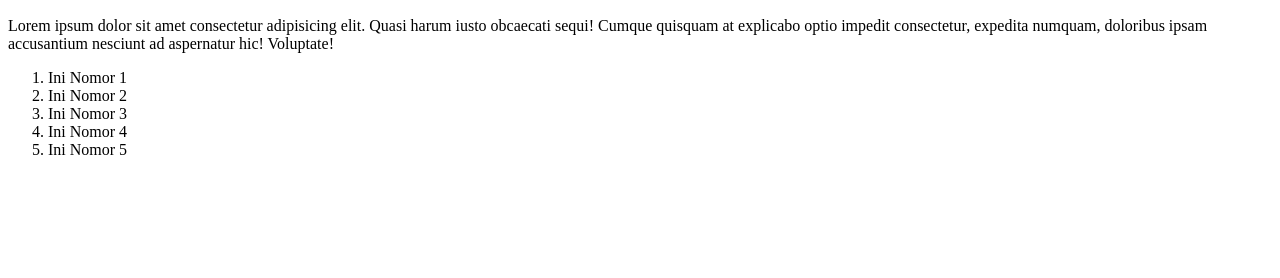
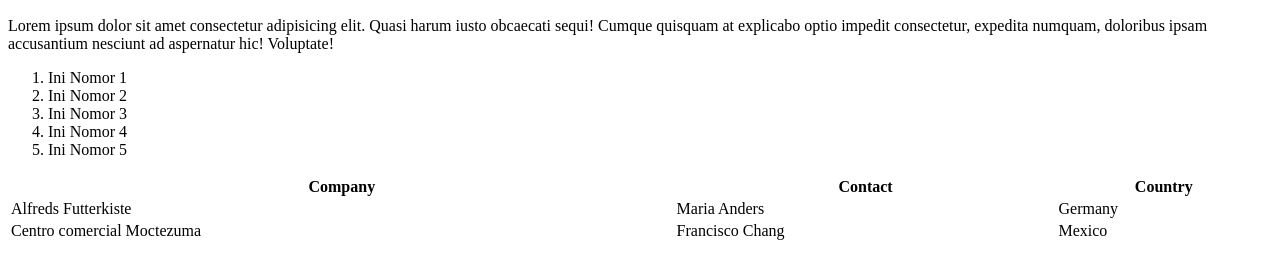
Before and after one commit to ikimukti/section2-praktikum-git, a plain HTML site: page index.html in a window 1280 px wide. Shown: the part 110-388 px from the top of the page. Drawn offline with Linux system fonts and the light colour scheme.

Commit message:
Add table company in features B

```diff
--- a/index.html
+++ b/index.html
@@ -17,5 +17,22 @@
         <li>Ini Nomor 4</li>
         <li>Ini Nomor 5</li>
     </ol>
+    <table style="width:100%">
+        <tr>
+            <th>Company</th>
+            <th>Contact</th>
+            <th>Country</th>
+        </tr>
+        <tr>
+            <td>Alfreds Futterkiste</td>
+            <td>Maria Anders</td>
+            <td>Germany</td>
+        </tr>
+        <tr>
+            <td>Centro comercial Moctezuma</td>
+            <td>Francisco Chang</td>
+            <td>Mexico</td>
+        </tr>
+    </table>
 </body>
 </html>
```
